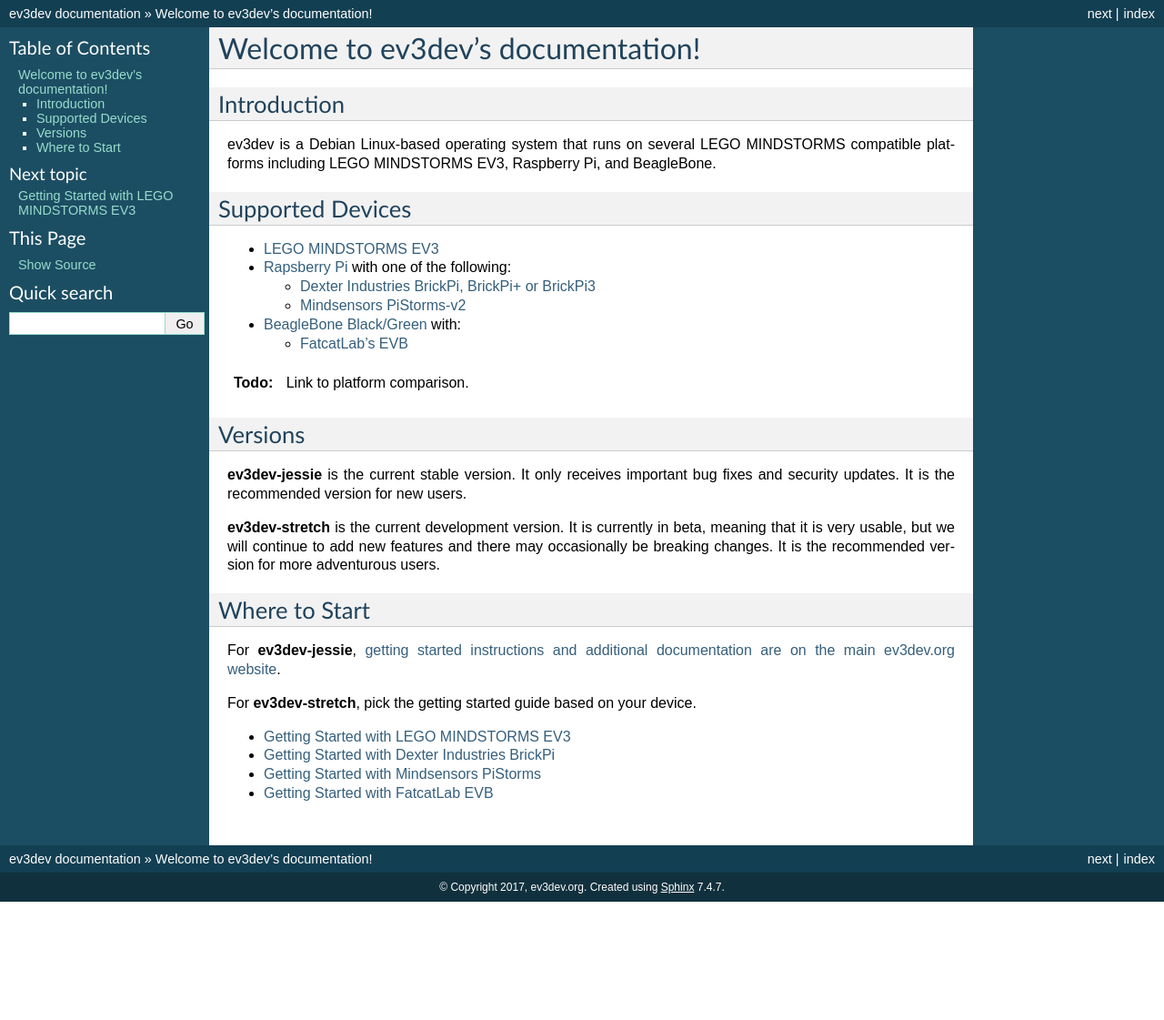
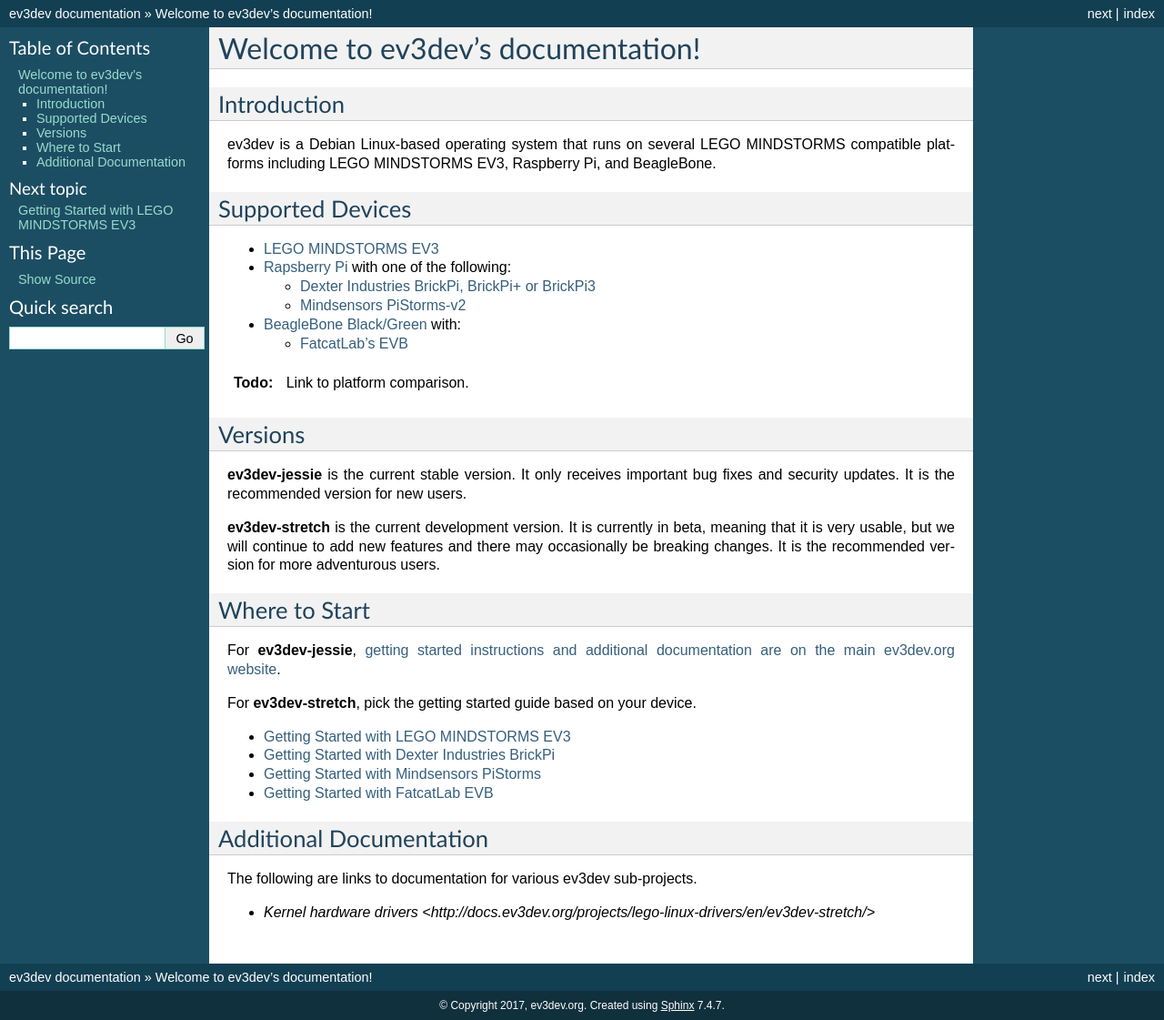
Before and after one commit to ev3dev/ev3dev, a Sphinx documentation site: the page built from docs/index.rst, in a window 1280 px wide. Shown: the whole page at 91% size. Built offline with Sphinx 7.4.7, drawn with Linux system fonts in a browser that asks for light colours; before the commit the page ends 991 px from its top, so only the background shows below that.

Commit message:
New section for additional docs

```diff
--- a/docs/index.rst
+++ b/docs/index.rst
@@ -61,3 +61,11 @@
   :hidden:
 
   using-etcher
+
+
+Additional Documentation
+========================
+
+The following are links to documentation for various ev3dev sub-projects.
+
+* `Kernel hardware drivers <http://docs.ev3dev.org/projects/lego-linux-drivers/en/ev3dev-stretch/>`
```
